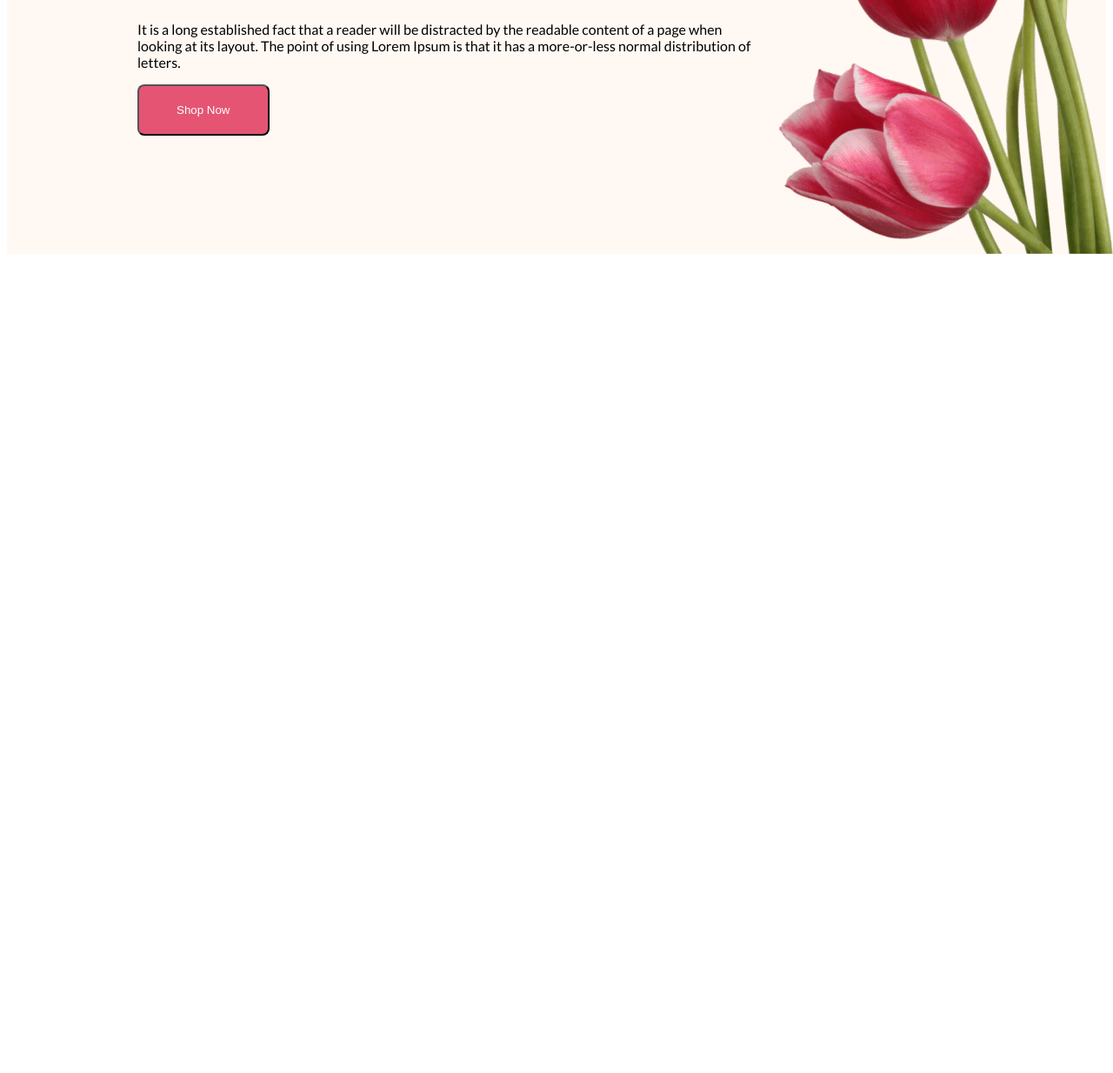
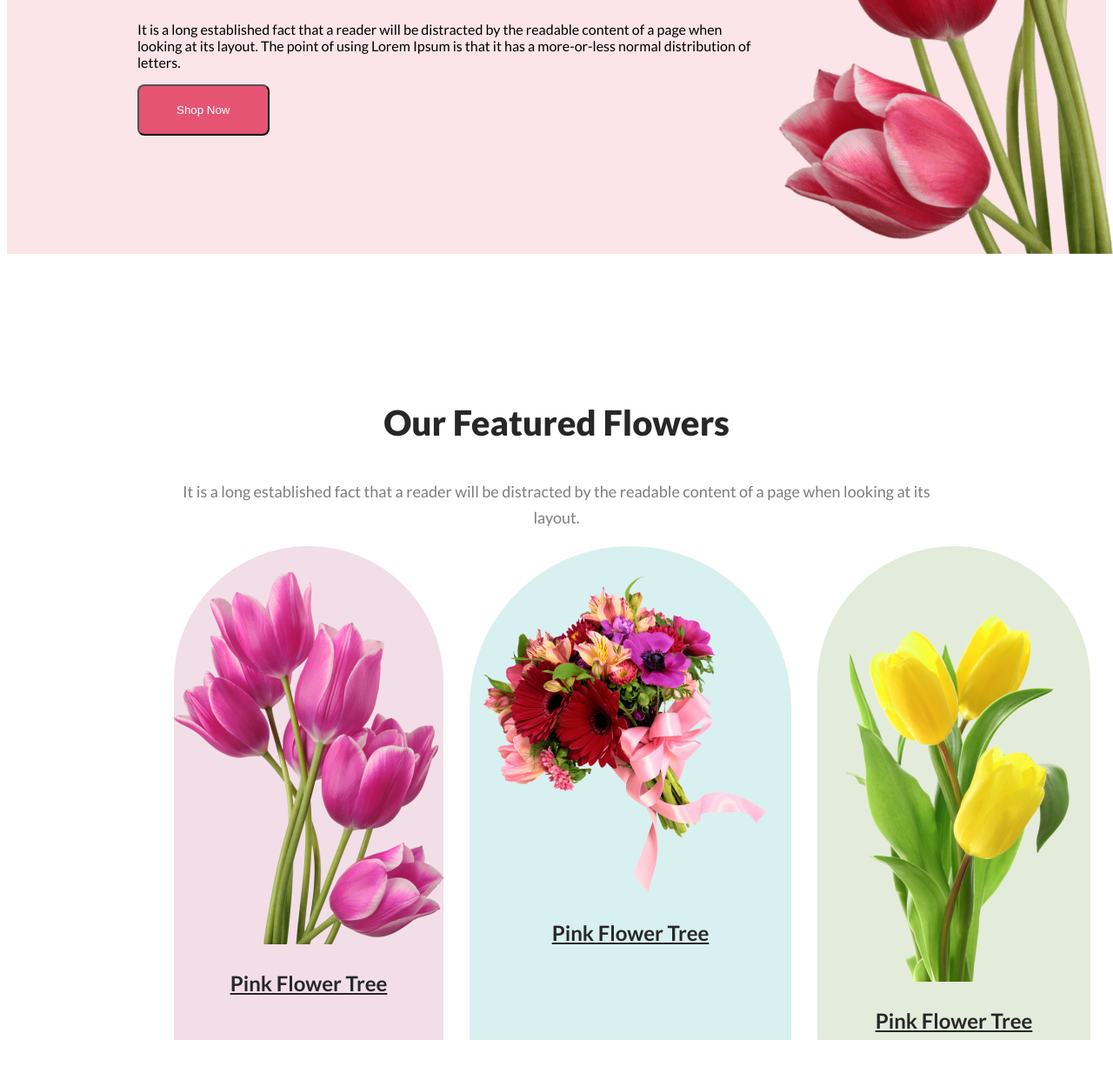
Before and after one commit to atikur-hasan-ovi/flower-shop-assignment-1, a plain HTML site: page index.html in a window 1280 px wide. Shown: the part 546-1780 px from the top of the page at 87% size. Before the commit the page ends 846 px from the top, so only its background shows below. Drawn offline with Linux system fonts and the light colour scheme.

Commit message:
main section

```diff
--- a/index.html
+++ b/index.html
@@ -25,7 +25,24 @@
 
     </header>
     <main>
-
+<section class="about">
+    <h3 class="section-title">Our Featured Flowers</h3>
+    <p class="section-description">It is a long established fact that a reader will be distracted by the readable content of a page when looking at its layout.</p>
+    <div class="about-info-container">
+     <div class="about-info1">
+        <img src="images/Flower Asset/pngwing 6.png" alt="" class="info-title">
+        <h3 class="info-description">Pink Flower Tree</h3>
+     </div>
+     <div class="about-info2">
+        <img src="images/Flower Asset/pngwing 5.png" alt="" class="info-title">
+        <h3 class="info-description">Pink Flower Tree</h3>
+     </div>
+     <div class="about-info3">
+        <img src="images/Flower Asset/pngwing 7.png" alt="" class="info-title">
+        <h3 class="info-description">Pink Flower Tree</h3>
+     </div>
+    </div>
+</section>
     </main>
     <footer>
 
--- a/styles/styles.css
+++ b/styles/styles.css
@@ -5,7 +5,7 @@ body {
 
 /* header related styles */
 .header {
-    background-color: #fff8f3;
+    background-color: #e5547327
 }
 
 .banner {
@@ -54,3 +54,80 @@ body {
     background: #E55473;
     color: white;
 }
+
+/* Our feature section */
+.about {
+    padding: 130px;
+}
+
+.section-title {
+    color: #272727;
+    text-align: center;
+    font-family: Lato;
+    font-size: 40px;
+    font-style: normal;
+    font-weight: 800;
+    line-height: normal;
+}
+
+.section-description {
+
+    color: rgba(39, 39, 39, 0.60);
+    text-align: center;
+
+    font-size: 18px;
+    font-style: normal;
+    font-weight: 400;
+    line-height: 30px;
+    /* 166.667% */
+}
+
+/* main section */
+main {
+    max-width: 1140px;
+    margin: 0 auto;
+}
+
+.about-info-container {
+    display: flex;
+    gap: 30px;
+    align-items: center;
+}
+
+.about-info1 {
+    width: 464px;
+    height: 538px;
+
+    padding-top: 30px;
+
+    border-radius: 300px 300px 0px 0px;
+    background: rgba(167, 33, 98, 0.15);
+}
+
+.about-info2 {
+    width: 464px;
+    height: 538px;
+    padding-top: 30px;
+    border-radius: 300px 300px 0px 0px;
+    background: rgba(5, 151, 160, 0.15);
+}
+
+.about-info3 {
+    width: 464px;
+    height: 538px;
+
+   padding-top: 30px;
+    border-radius: 300px 300px 0px 0px;
+    background: rgba(71, 125, 17, 0.15);
+}
+
+.info-description{
+    color: #272727;
+text-align: center;
+
+font-size: 24px;
+font-style: normal;
+font-weight: 700;
+line-height: 35px; /* 145.833% */
+text-decoration-line: underline;
+}
```
